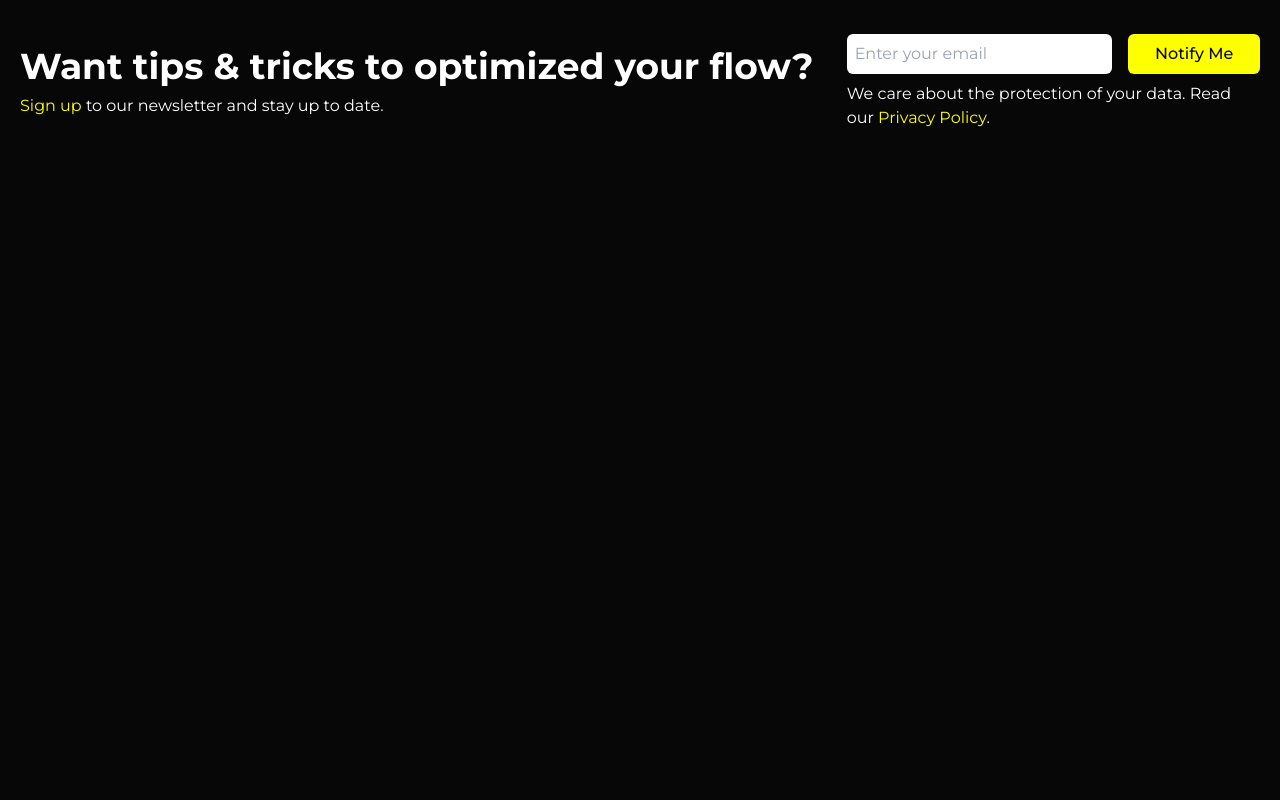
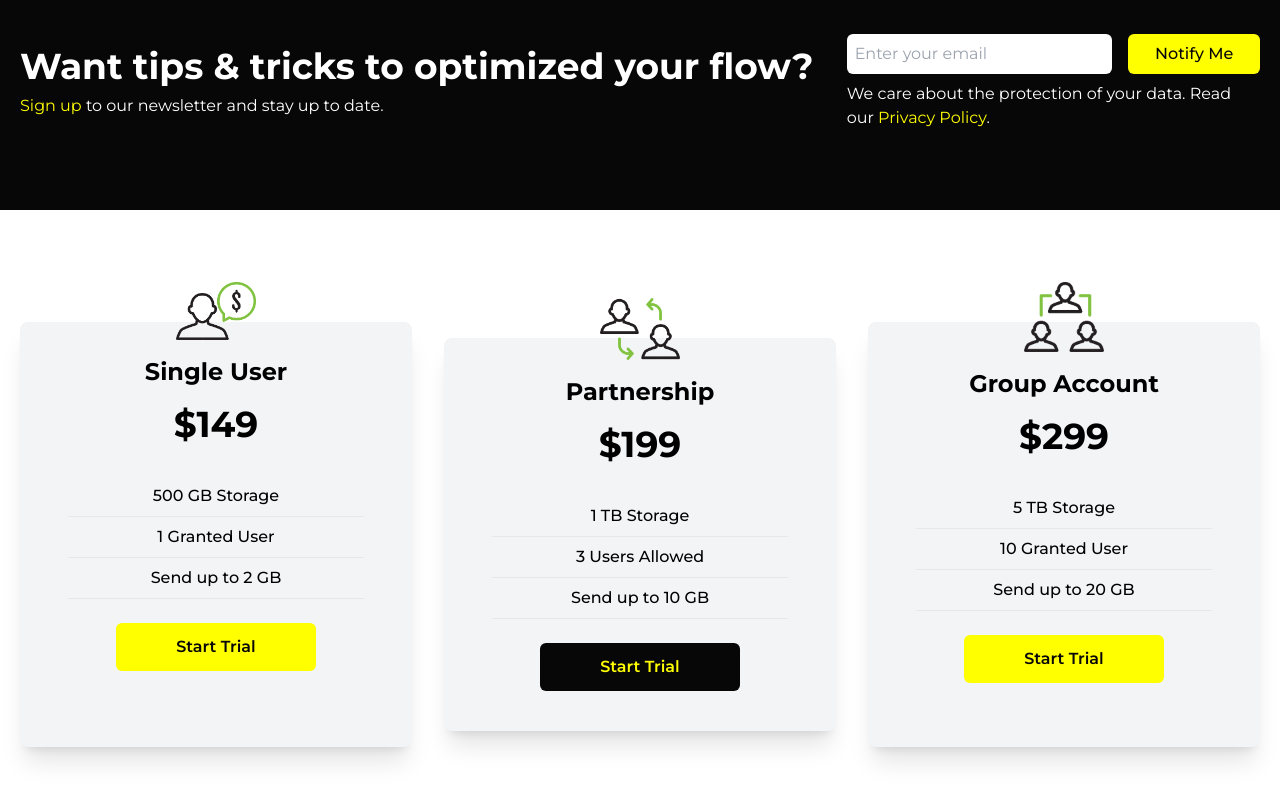
Before and after one commit to mikhail-jeff/react-tailwind-finance, a React (Vite) app: page / in a window 1280 px wide. Shown: the part 1431-2231 px from the top of the page. Before the commit the page ends 1641 px from the top, so only its background shows below. Built offline with nearby package versions, Linux system fonts and the light colour scheme.

Commit message:
create card component

```diff
--- a/src/App.jsx
+++ b/src/App.jsx
@@ -1,4 +1,5 @@
 import Analytics from "./components/Analytics";
+import Cards from "./components/Cards";
 import Hero from "./components/Hero";
 import Navbar from "./components/Navbar";
 import Newsletter from "./components/Newsletter";
@@ -10,6 +11,7 @@ function App() {
 			<Hero />
 			<Analytics />
 			<Newsletter />
+			<Cards />
 		</>
 	);
 }
--- /dev/null
+++ b/src/components/Cards.jsx
@@ -0,0 +1,61 @@
+import Single from "../assets/single.png";
+import Double from "../assets/double.png";
+import Triple from "../assets/triple.png";
+
+const Cards = () => {
+	return (
+		<section className="w-full py-[6rem] px-4 bg-white">
+			<div className="max-w-[1240px] mx-auto grid md:grid-cols-3 gap-8">
+				<div className="w-full bg-gray-100  shadow-xl flex flex-col p-4 my-4 rounded-lg hover:scale-105 duration-200">
+					<img
+						className="w-20 mx-auto mt-[-3.5rem] bg-transparent"
+						src={Single}
+						alt="/"
+					/>
+					<h2 className="text-2xl font-bold text-center py-4">Single User</h2>
+					<p className="text-center text-4xl font-bold">$149</p>
+					<div className="text-center font-medium">
+						<p className="py-2 border-b mx-8 mt-8">500 GB Storage</p>
+						<p className="py-2 border-b mx-8">1 Granted User</p>
+						<p className="py-2 border-b mx-8">Send up to 2 GB</p>
+					</div>
+					<button className="bg-[#ffff00] w-[200px] rounded-md font-semibold mx-auto my-6 px-6 py-3 text-[#080708]">Start Trial</button>
+				</div>
+
+				<div className="w-full bg-gray-100 shadow-xl flex flex-col p-4 my-8 rounded-lg hover:scale-105 duration-200">
+					<img
+						className="w-20 mx-auto mt-[-3.5rem] bg-transparent"
+						src={Double}
+						alt="/"
+					/>
+					<h2 className="text-2xl font-bold text-center py-4">Partnership</h2>
+					<p className="text-center text-4xl font-bold">$199</p>
+					<div className="text-center font-medium">
+						<p className="py-2 border-b mx-8 mt-8">1 TB Storage</p>
+						<p className="py-2 border-b mx-8">3 Users Allowed</p>
+						<p className="py-2 border-b mx-8">Send up to 10 GB</p>
+					</div>
+					<button className="bg-[#080708] w-[200px] rounded-md font-semibold mx-auto my-6 px-6 py-3 text-[#ffff00]">Start Trial</button>
+				</div>
+
+				<div className="w-full bg-gray-100 shadow-xl flex flex-col p-4 my-4 rounded-lg hover:scale-105 duration-200">
+					<img
+						className="w-20 mx-auto mt-[-3.5rem] bg-transparent"
+						src={Triple}
+						alt="/"
+					/>
+					<h2 className="text-2xl font-bold text-center py-4">Group Account</h2>
+					<p className="text-center text-4xl font-bold">$299</p>
+					<div className="text-center font-medium">
+						<p className="py-2 border-b mx-8 mt-8">5 TB Storage</p>
+						<p className="py-2 border-b mx-8">10 Granted User</p>
+						<p className="py-2 border-b mx-8">Send up to 20 GB</p>
+					</div>
+					<button className="bg-[#ffff00] w-[200px] rounded-md font-semibold mx-auto my-6 px-6 py-3 text-[#080708]">Start Trial</button>
+				</div>
+			</div>
+		</section>
+	);
+};
+
+export default Cards;
```
